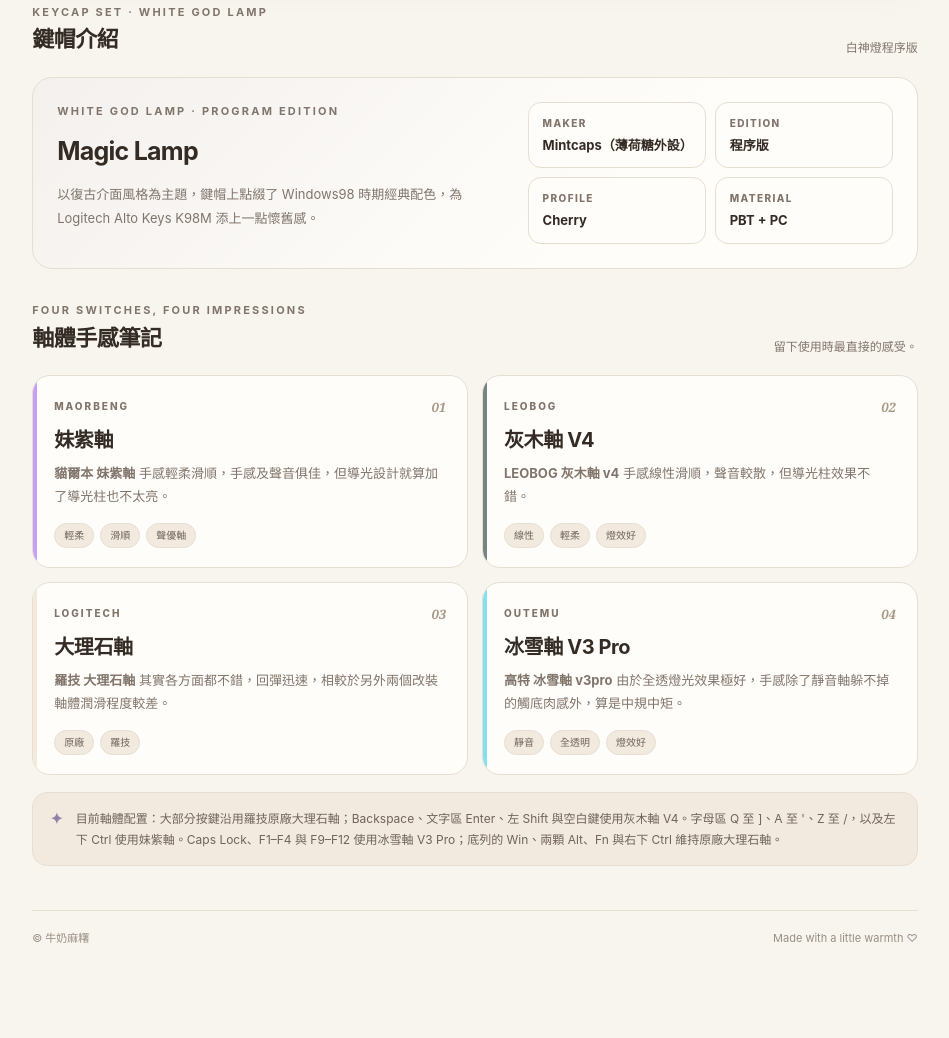
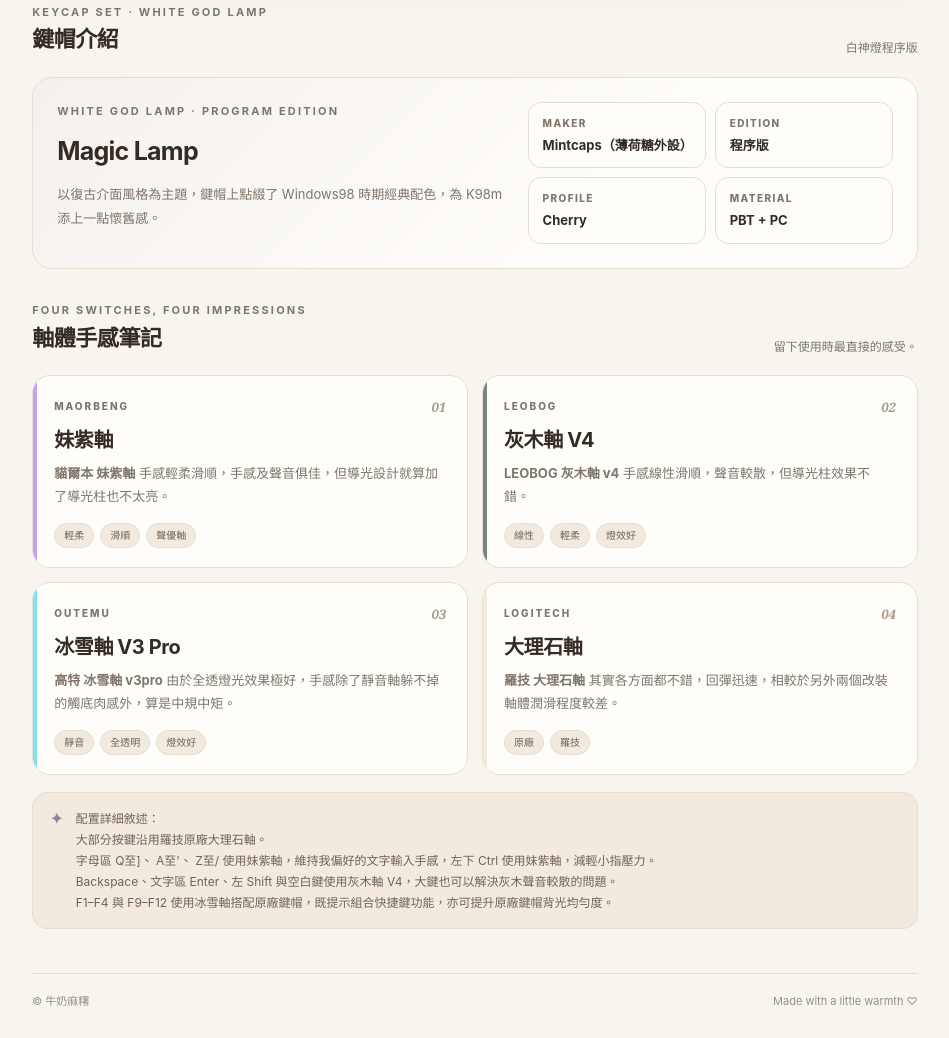
Before and after one commit to M0CHi-Fuwa/M0CHi-Fuwa.github.io, a plain HTML site: page gaming/keyboard.html in a window 1280 px wide. Shown: the part 812-1850 px from the top of the page, without its empty margins (311-1260 px from the left). Before the commit the page ends 1787 px from the top, so only its background shows below. Drawn offline with Linux system fonts and the light colour scheme.

Commit message:
Add files via upload

```diff
--- a/assets/keyboard-map.js
+++ b/assets/keyboard-map.js
@@ -88,7 +88,7 @@
   assign('/', 'purple', 0); // Main keyboard slash; leave numpad division Marble.
   assign('.', 'purple', 0); // Main keyboard period; leave numpad decimal Marble.
   assign('Shift', 'graywood', 0); // Left Shift
-  assign('Caps', 'ice');
+  // Caps Lock stays on the factory Marble switch.
   assign('Space', 'graywood');
   assign('Backspace', 'graywood');
   assign('Enter', 'graywood', 0); // Main typing-area Enter; numpad Enter stays Marble.
--- a/gaming/keyboard.html
+++ b/gaming/keyboard.html
@@ -91,7 +91,7 @@
   <section aria-labelledby="keycap-title">
     <div class="section-head"><div><div class="eyebrow">KEYCAP SET · WHITE GOD LAMP</div><h3 id="keycap-title">鍵帽介紹</h3></div><p>白神燈程序版</p></div>
     <article class="keycap-profile">
-      <div class="keycap-story"><div class="eyebrow">WHITE GOD LAMP · PROGRAM EDITION</div><h4>Magic Lamp</h4><p>以復古介面風格為主題，鍵帽上點綴了 Windows98 時期經典配色，為 Logitech Alto Keys K98M 添上一點懷舊感。</p></div>
+      <div class="keycap-story"><div class="eyebrow">WHITE GOD LAMP · PROGRAM EDITION</div><h4>Magic Lamp</h4><p>以復古介面風格為主題，鍵帽上點綴了 Windows98 時期經典配色，為 K98m 添上一點懷舊感。</p></div>
       <dl class="keycap-specs" aria-label="鍵帽資訊">
         <div class="keycap-spec"><dt>Maker</dt><dd>Mintcaps（薄荷糖外設）</dd></div>
         <div class="keycap-spec"><dt>Edition</dt><dd>程序版</dd></div>
@@ -104,10 +104,20 @@
     <div class="switch-grid">
       <article class="switch-card" data-axis-card="purple" style="--switch-color:#C5A0F5"><div class="switch-maker"><span>Maorbeng</span><span class="switch-index">01</span></div><h3>妹紫軸</h3><p><strong>貓爾本 妹紫軸</strong> 手感輕柔滑順，手感及聲音俱佳，但導光設計就算加了導光柱也不太亮。</p><div class="feel"><span>輕柔</span><span>滑順</span><span>聲優軸</span></div></article>
       <article class="switch-card" data-axis-card="graywood" style="--switch-color:#778582"><div class="switch-maker"><span>LEOBOG</span><span class="switch-index">02</span></div><h3>灰木軸 V4</h3><p><strong>LEOBOG 灰木軸 v4</strong> 手感線性滑順，聲音較散，但導光柱效果不錯。</p><div class="feel"><span>線性</span><span>輕柔</span><span>燈效好</span></div></article>
-       <article class="switch-card" data-axis-card="marble" style="--switch-color:#F2EBDD"><div class="switch-maker"><span>Logitech</span><span class="switch-index">03</span></div><h3>大理石軸</h3><p><strong>羅技 大理石軸</strong> 其實各方面都不錯，回彈迅速，相較於另外兩個改裝軸體潤滑程度較差。</p><div class="feel"><span>原廠</span><span>羅技</span></div></article>
-      <article class="switch-card" data-axis-card="ice" style="--switch-color:#83DFF2"><div class="switch-maker"><span>OUTEMU</span><span class="switch-index">04</span></div><h3>冰雪軸 V3 Pro</h3><p><strong>高特 冰雪軸 v3pro</strong> 由於全透燈光效果極好，手感除了靜音軸躲不掉的觸底肉感外，算是中規中矩。</p><div class="feel"><span>靜音</span><span>全透明</span><span>燈效好</span></div></article>
+	  <article class="switch-card" data-axis-card="ice" style="--switch-color:#83DFF2"><div class="switch-maker"><span>OUTEMU</span><span class="switch-index">03</span></div><h3>冰雪軸 V3 Pro</h3><p><strong>高特 冰雪軸 v3pro</strong> 由於全透燈光效果極好，手感除了靜音軸躲不掉的觸底肉感外，算是中規中矩。</p><div class="feel"><span>靜音</span><span>全透明</span><span>燈效好</span></div></article>
+	  <article class="switch-card" data-axis-card="marble" style="--switch-color:#F2EBDD"><div class="switch-maker"><span>Logitech</span><span class="switch-index">04</span></div><h3>大理石軸</h3><p><strong>羅技 大理石軸</strong> 其實各方面都不錯，回彈迅速，相較於另外兩個改裝軸體潤滑程度較差。</p><div class="feel"><span>原廠</span><span>羅技</span></div></article>
+
     </div>
-    <div class="keyboard-note"><b aria-hidden="true">✦</b><span>目前軸體配置：大部分按鍵沿用羅技原廠大理石軸；Backspace、文字區 Enter、左 Shift 與空白鍵使用灰木軸 V4。字母區 Q 至 ]、A 至 '、Z 至 /，以及左下 Ctrl 使用妹紫軸。Caps Lock、F1–F4 與 F9–F12 使用冰雪軸 V3 Pro；底列的 Win、兩顆 Alt、Fn 與右下 Ctrl 維持原廠大理石軸。</span></div>
+	<div class="keyboard-note">
+	<b aria-hidden="true">✦</b>
+	<span>
+	配置詳細敘述：<br>
+    大部分按鍵沿用羅技原廠大理石軸。<br>
+	字母區 Q至]、 A至'、 Z至/ 使用妹紫軸，維持我偏好的文字輸入手感，左下 Ctrl 使用妹紫軸，減輕小指壓力。<br>
+    Backspace、文字區 Enter、左 Shift 與空白鍵使用灰木軸 V4，大鍵也可以解決灰木聲音較散的問題。<br>
+    F1–F4 與 F9–F12 使用冰雪軸搭配原廠鍵帽，既提示組合快捷鍵功能，亦可提升原廠鍵帽背光均勻度。
+  </span>
+</div>
   </section>
   <footer class="footer"><span>© 牛奶麻糬</span><span>Made with a little warmth ♡</span></footer>
 </main></div>
```
